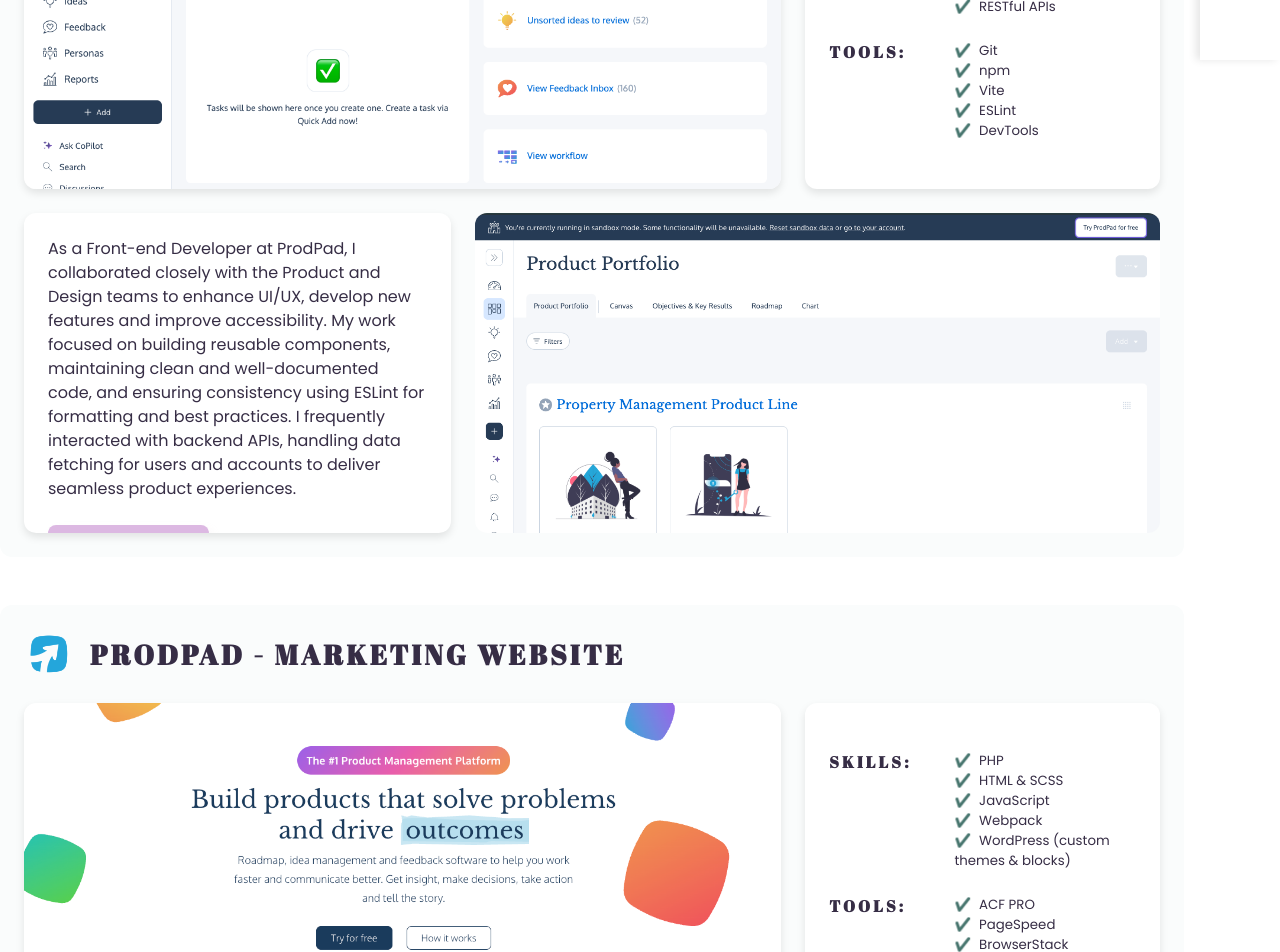
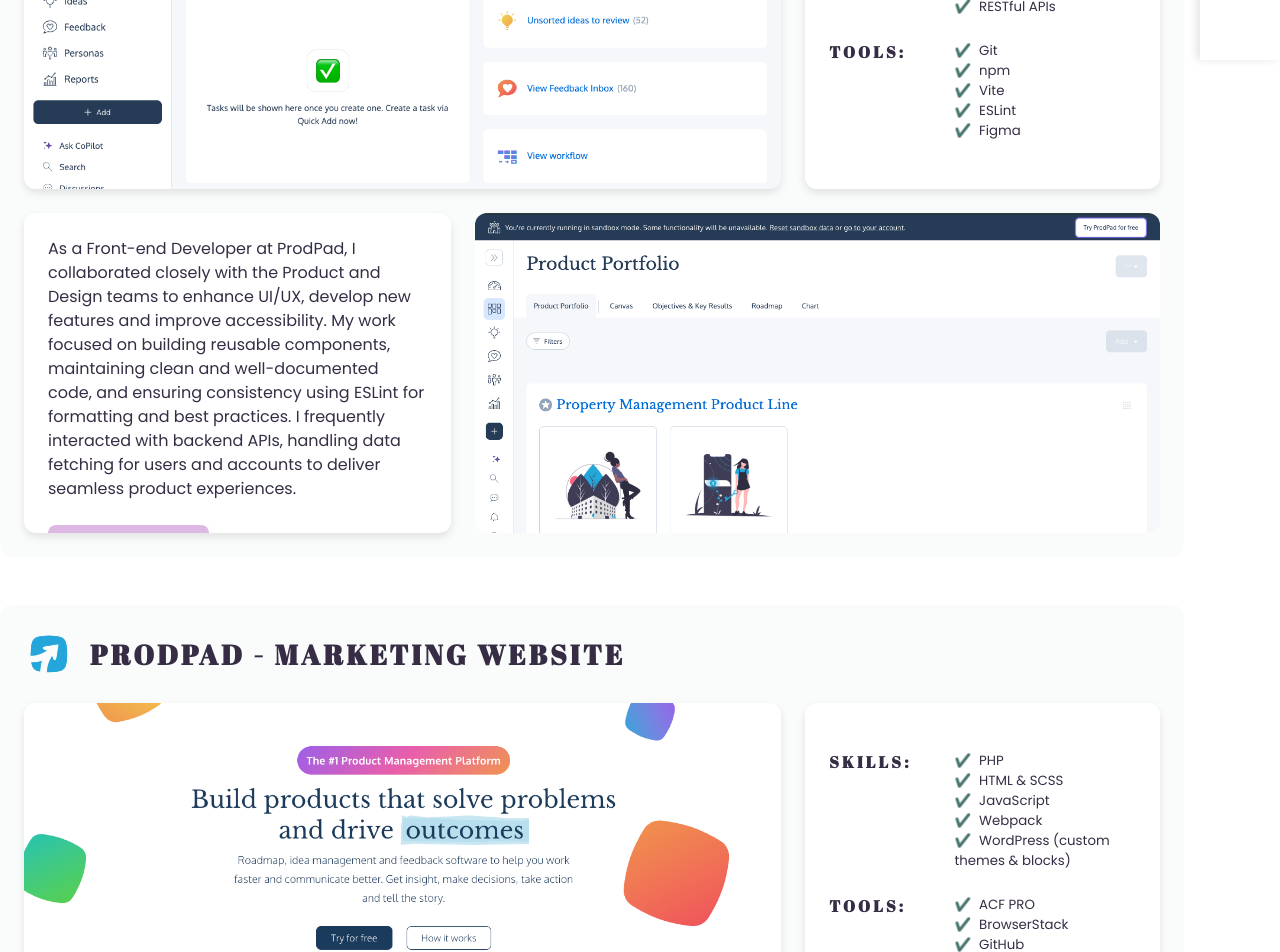
Before and after one commit to bozena-zawilinska/welcome, a Vue app: page /work in a window 1280 px wide. Shown: the part 740-1692 px from the top of the page. Built offline with nearby package versions, Linux system fonts and the light colour scheme.

Commit message:
Updated tools used

```diff
--- a/src/views/WorkPage.vue
+++ b/src/views/WorkPage.vue
@@ -159,7 +159,7 @@ export default {
 
                     link: "https://www.prodpad.com/sandbox/",
                     skills: ["VUE 3", "HTML 5", "Sassy CSS", "JavaScript", "RESTful APIs"],
-                    tools: ["Git", "npm", "Vite", "ESLint", "DevTools", ],
+                    tools: ["Git", "npm", "Vite", "ESLint", "Figma" ],
                     images: [
                         {
                             src: "prodpad/prodpad-app-dashboard.png",
@@ -180,7 +180,7 @@ export default {
 
                     link: "https://www.prodpad.com/",
                     skills: ["PHP", "HTML & SCSS", "JavaScript", "Webpack", "WordPress (custom themes & blocks)"],
-                    tools: ["ACF PRO", "PageSpeed", "BrowserStack", "GitHub"],
+                    tools: ["ACF PRO", "BrowserStack", "GitHub", "Figma"],
                     images: [
                         {
                             src: "prodpad/prodpad-homepage.png",
```
